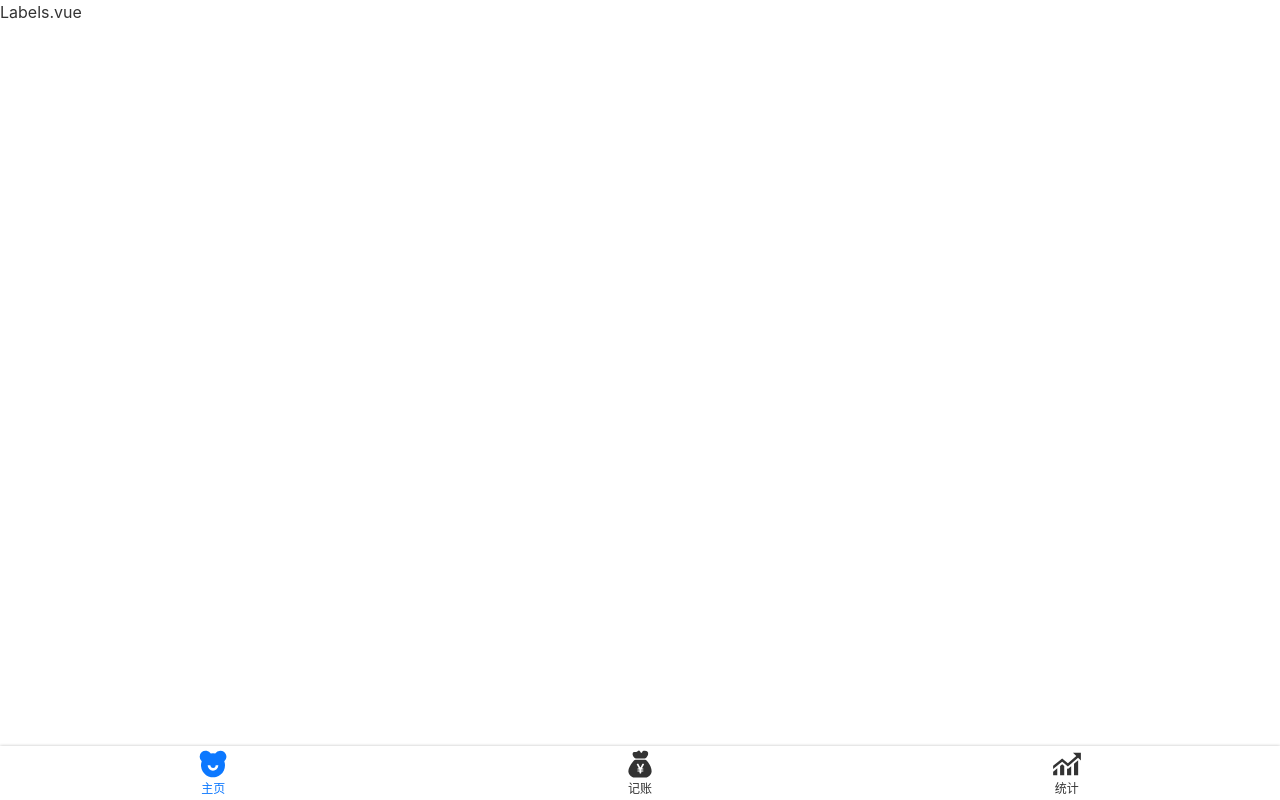
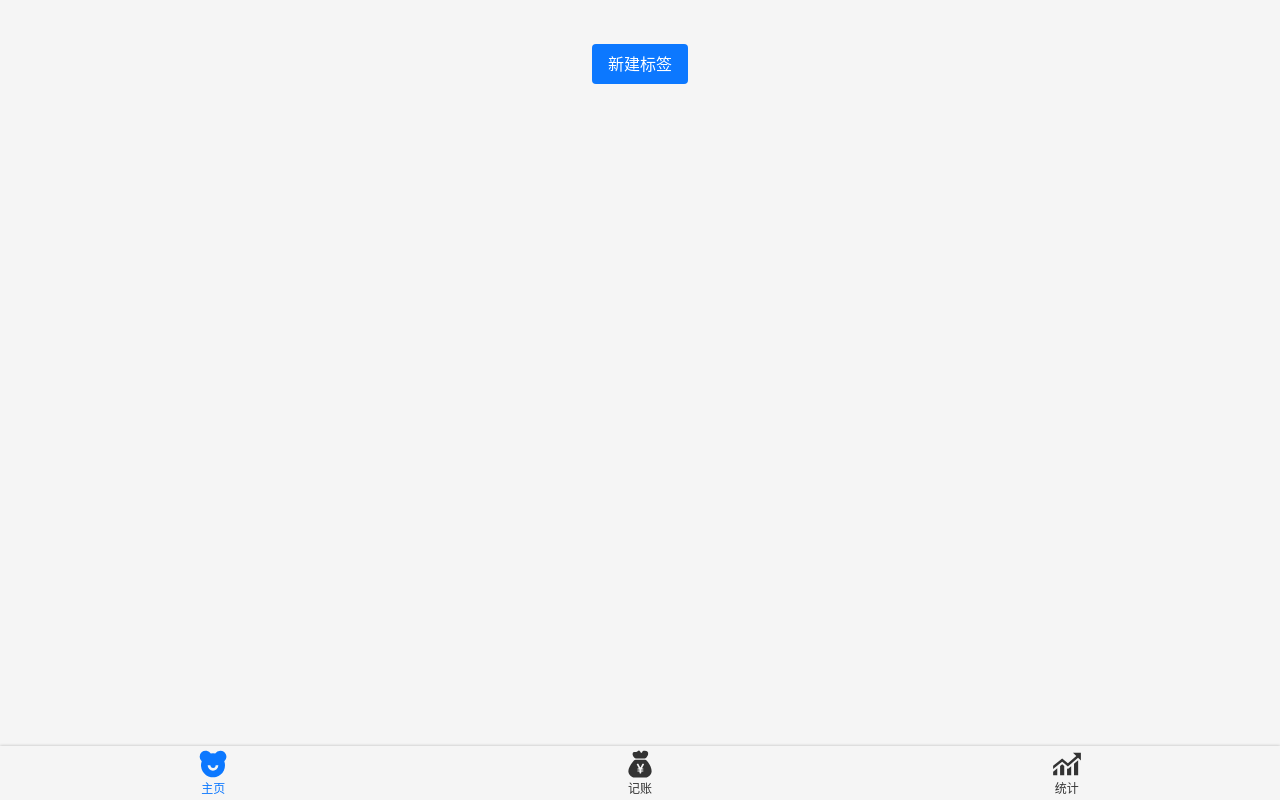
Before and after one commit to Lion7yu/financier-1, a Vue app: page /#/labels/ in a window 1280 px wide. Built offline with nearby package versions, Linux system fonts and the light colour scheme.

Commit message:
完成新建标签功能

```diff
--- a/src/App.vue
+++ b/src/App.vue
@@ -14,6 +14,7 @@ body {
   line-height: 1.5;
   font-family: $font-hei;
   font-size: 16px;
+  background: #f5f5f5;
 }
 a {
   text-decoration: none;
--- a/src/model.ts
+++ b/src/models/recordListModel.ts
@@ -1,5 +1,5 @@
 const localStorageKeyName = 'recordList';
-const model = {
+const recordListModel = {
     clone(data: RecordItem[] | RecordItem){
         return JSON.parse(JSON.stringify(data))
     },
@@ -10,4 +10,4 @@ const model = {
     window.localStorage.setItem(localStorageKeyName, JSON.stringify(data));
   }
 };
-export default model;
+export default recordListModel;
--- /dev/null
+++ b/src/models/tagListModel.ts
@@ -0,0 +1,24 @@
+const localStorageKeyName = 'tagList';
+type TagListModel = {
+  data: string[];
+  fetch: () => string[];
+  create: (name: string) => 'success' | 'duplicated'; // 联合类型
+  save: () => void;
+}
+const tagListModel: TagListModel = {
+  data: [],
+  fetch() {
+    this.data = JSON.parse(window.localStorage.getItem('recordList') || '[]');
+    return this.data;
+  },
+  create(name) {
+    if (this.data.indexOf(name)>=0){return 'duplicated';}
+    this.data.push(name);
+    this.save();
+    return 'success';
+  },
+  save() {
+    window.localStorage.setItem(localStorageKeyName, JSON.stringify(this.data));
+  }
+};
+export default tagListModel;
--- a/src/views/Labels.vue
+++ b/src/views/Labels.vue
@@ -1,14 +1,78 @@
 <template>
   <div>
     <Layout>
-      <p>Labels.vue</p>
+      <ol class="tags">
+        <li v-for="tag in tags" :key="tag">
+          <span>{{ tag }}</span>
+          <Icon name="right"/>
+        </li>
+      </ol>
+      <div class="newTag-wrapper">
+        <button class="newTag" @click="createTag">新建标签</button>
+      </div>
     </Layout>
   </div>
 </template>
 
 <script lang="ts">
 
-export default {
-  name: 'Labels',
-};
+import Vue from 'vue';
+import {Component} from 'vue-property-decorator';
+import tagListModel from '@/models/tagListModel';
+
+tagListModel.fetch();
+@Component
+export default class Labels extends Vue {
+  tags = tagListModel.data;
+
+  createTag() {
+    const name = window.prompt('请输入标签名');
+    if (name) {
+      const message = tagListModel.create(name);
+      if (message === 'duplicated') {
+        window.alert('请勿创建重复标签');
+      }else if (message ==='success'){
+        window.alert('添加新标签成功');
+      }
+    }
+  }
+}
 </script>
+
+<style lang="scss" scoped>
+.tags {
+  background: white;
+  font-size: 16px;
+  padding-left: 16px;
+
+  > li {
+    min-height: 44px;
+    display: flex;
+    align-items: center;
+    justify-content: space-between;
+    border-bottom: 1px solid #e6e5e8;
+
+    svg {
+      width: 24px;
+      height: 24px;
+      color: #666;
+      margin-right: 16px;
+    }
+  }
+}
+
+.newTag {
+  background: #0C78FF;
+  color: white;
+  border-radius: 4px;
+  border: none;
+  height: 40px;
+  padding: 0 16px;
+
+  &-wrapper {
+    text-align: center;
+    padding: 16px;
+    margin-top: 44-16px;
+  }
+}
+</style>
--- a/src/views/Money.vue
+++ b/src/views/Money.vue
@@ -1,6 +1,5 @@
 <template>
   <Layout class-prefix="layout">
-    {{recordList}}
     <NumberPad @update:value="onUpdateAmount" @submit="saveRecord"/>
     <Types @update:value="onUpdateType"/>
     <Notes @update:value="onUpdateNotes" />
@@ -14,9 +13,11 @@ import Types from '@/components/Money/Types.vue';
 import Notes from '@/components/Money/Notes.vue';
 import Tags from '@/components/Money/Tags.vue';
 import {Component,Watch} from 'vue-property-decorator';
-import model from '@/model';
+import recordListModel from '@/models/recordListModel';
+import tagListModel from '@/models/tagListModel';
 
-const recordList=model.fetch()
+const recordList=recordListModel.fetch()
+const tagList = tagListModel.fetch()
 
 
 
@@ -24,7 +25,7 @@ const recordList=model.fetch()
   components: {Tags, Notes, Types, NumberPad}
 })
 export default class  Money extends Vue{
-  tags=['衣','食','住','行','理财'];
+  tags=tagList;
   recordList: RecordItem[]=recordList;
   record: RecordItem={tags:'',notes:'',type:'-',amount:0};
   onUpdateTags(value: string){
@@ -40,14 +41,14 @@ export default class  Money extends Vue{
     this.record.amount=parseFloat(value)
   }
   saveRecord() {
-    const record2: RecordItem= model.clone(this.record)
+    const record2: RecordItem= recordListModel.clone(this.record)
     record2.createdAt = new Date();
     this.recordList.push(record2)
 
   }
   @Watch('recordList')
   onRecordListChange(){
-    model.save(this.recordList)
+    recordListModel.save(this.recordList)
   }
 }
 </script>
```
Also changed, not shown: src/assets/icons/right.svg (added).
